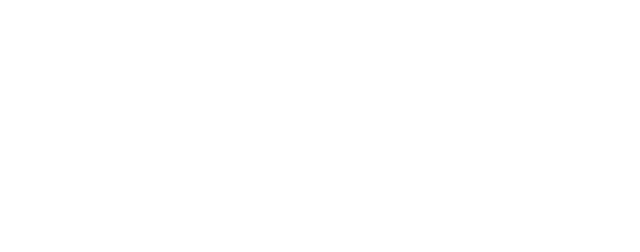
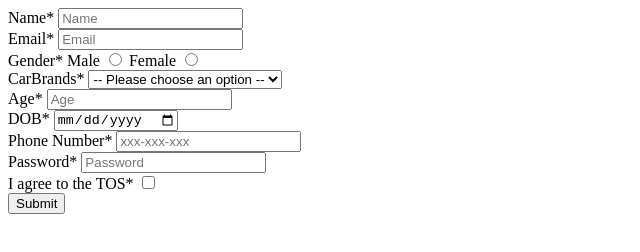
Before and after one commit to acciojob/signup-form-car-KushalMDev, a website: page main.html in a window 1280 px wide. Shown: the whole page, without its empty margins (0-640 px from the left). Drawn offline with Linux system fonts and the light colour scheme.

Commit message:
created a submission

```diff
--- a/main.html
+++ b/main.html
@@ -10,7 +10,42 @@
 	<!-- the entire body must be written by student -->
     <script type="text/javascript" src="./script.js">
 </script>
-
+  <form method="post">
+    <label for="name">Name*</label>
+    <input type="text" id="name" placeholder="Name" name="name">
+    <br>
+    <label for="email">Email*</label>
+    <input type="text"id="email" placeholder="Email" name="email" required>
+    <br>
+    <label>Gender*</label>
+    <label for="gender_m">Male</label>
+    <input type="radio" required id="gender_m" name="gender" value="Male">
+    <label for="gender_f">Female</label>
+    <input type="radio" required id="gender_f" name="gender" value="Female">
+    <br>
+    <label for="carbrands">CarBrands*</label>
+    <select name="CarBrands" id="carbrands" >
+        <option value="" disabled selected>-- Please choose an option --</option>
+        <option value="BMW">BMW</option>
+        <option value="Audi">Audi</option>
+    </select>
+    <br>
+    <label for="age">Age*</label>
+    <input type="number" required id="age" placeholder="Age" name="age">
+    <br>
+    <label for="dob">DOB*</label>
+    <input type="date" required id="dob" name="dob">
+    <br>
+    <label for="tel">Phone Number*</label>
+    <input type="tel" id="tel" placeholder="xxx-xxx-xxx" name="tel">
+    <br>
+    <label for="password">Password*</label>
+    <input type="password" id="password" required placeholder="Password" name="password">
+    <br>
+    <label for="tos">I agree to the TOS*</label>
+    <input type="checkbox" id="tos" required>
+    <br>
+    <button type="submit">Submit</button>
 </body>
 
 </html>
```
